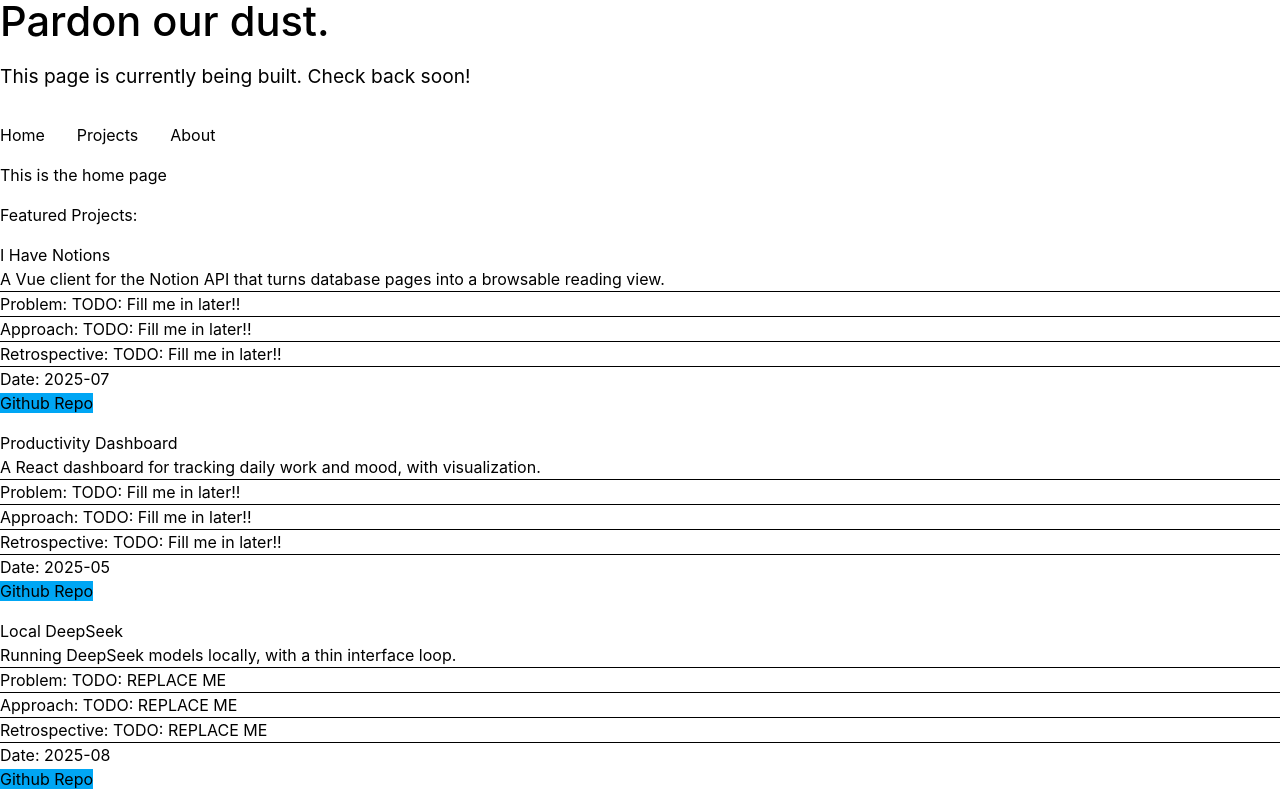
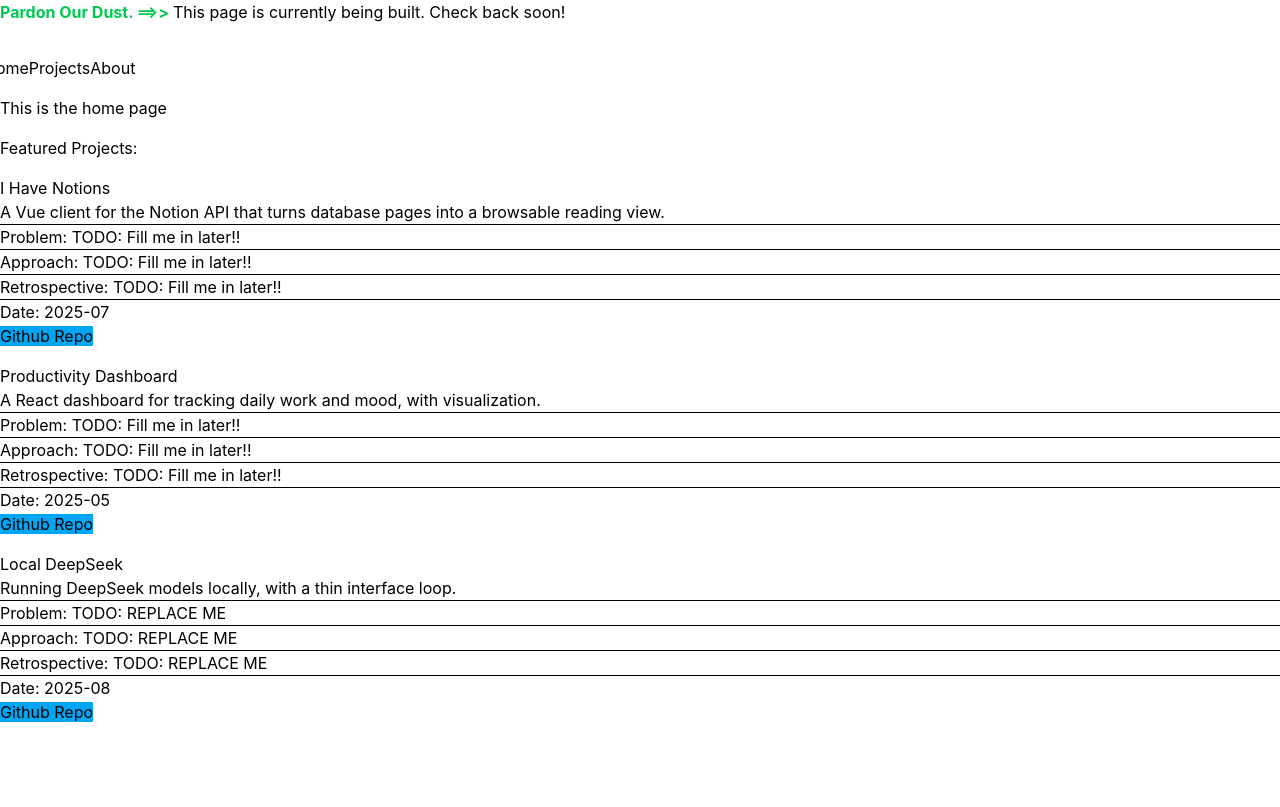
Before and after one commit to ryanpaixao/ryanpaixao.github.io, a Vue app: page / in a window 1280 px wide. Built offline with nearby package versions, Linux system fonts and the light colour scheme.

Commit message:
refactor(App): create MainNav. Update UnderConstructionWelcome.

```diff
--- a/src/App.vue
+++ b/src/App.vue
@@ -1,22 +1,20 @@
 <script setup lang="ts">
-import { RouterLink, RouterView } from 'vue-router'
+import { RouterView } from 'vue-router'
+import MainNav from '@/components/MainNav.vue'
 import UnderConstructionWelcome from './components/UnderConstructionWelcome.vue'
 </script>
 
 <template>
   <header>
     <div class="wrapper">
-      <UnderConstructionWelcome msg="Pardon our dust." />
+      <UnderConstructionWelcome />
 
-      <nav>
-        <RouterLink to="/">Home</RouterLink>
-        <RouterLink to="/projects">Projects</RouterLink>
-        <RouterLink to="/about">About</RouterLink>
-      </nav>
+      <MainNav />
     </div>
   </header>
-
-  <RouterView />
+  <main>
+    <RouterView />
+  </main>
 </template>
 
 <style scoped>
--- /dev/null
+++ b/src/components/MainNav.vue
@@ -0,0 +1,9 @@
+<script setup lang="ts"></script>
+
+<template>
+  <nav>
+    <RouterLink to="/">Home</RouterLink>
+    <RouterLink to="/projects">Projects</RouterLink>
+    <RouterLink to="/about">About</RouterLink>
+  </nav>
+</template>
--- a/src/components/UnderConstructionWelcome.vue
+++ b/src/components/UnderConstructionWelcome.vue
@@ -1,37 +1,10 @@
-<script setup lang="ts">
-defineProps<{
-  msg: string
-}>()
-</script>
+<script setup lang="ts"></script>
 
 <template>
-  <div class="greetings">
-    <h1 class="green">{{ msg }}</h1>
-    <h3>This page is currently being built. Check back soon!</h3>
+  <div role="status" class="wip-banner">
+    <p>
+      <strong class="text-green-500">Pardon Our Dust. ==>> </strong>This page is currently being
+      built. Check back soon!
+    </p>
   </div>
 </template>
-
-<style scoped>
-h1 {
-  font-weight: 500;
-  font-size: 2.6rem;
-  position: relative;
-  top: -10px;
-}
-
-h3 {
-  font-size: 1.2rem;
-}
-
-.greetings h1,
-.greetings h3 {
-  text-align: center;
-}
-
-@media (min-width: 1024px) {
-  .greetings h1,
-  .greetings h3 {
-    text-align: left;
-  }
-}
-</style>
--- a/src/views/HomeView.vue
+++ b/src/views/HomeView.vue
@@ -4,7 +4,6 @@ import { projects } from '@/data/projects'
 </script>
 
 <template>
-  <main>
   <div class="projects">
     <h1 class="mb-4">This is the home page</h1>
     <h2 class="mb-4">Featured Projects:</h2>
@@ -14,5 +13,4 @@ import { projects } from '@/data/projects'
       </li>
     </ul>
   </div>
-  </main>
 </template>
```
Lines whose indentation alone changed are shown as unchanged.
